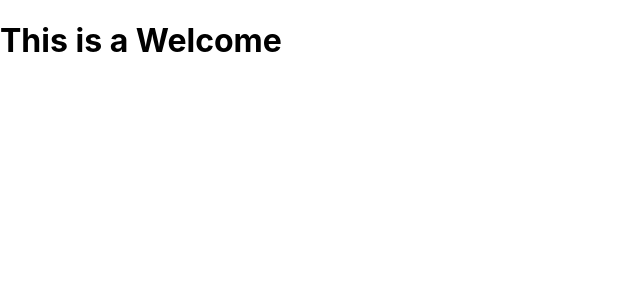
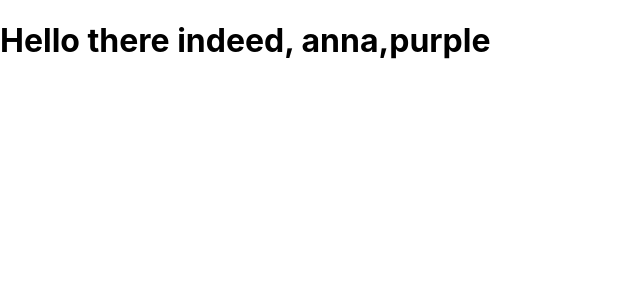
Before and after one commit to kavinduUdhara/react-coursera, a React (Create React App) app in the folder app1/: page / in a window 1280 px wide. Shown: the top 300 px of the page, without its empty margins (0-640 px from the left). Built offline with nearby package versions, Linux system fonts and the light colour scheme.

Commit message:
completed Passing props

```diff
--- a/app1/src/App.js
+++ b/app1/src/App.js
@@ -4,7 +4,10 @@ import Header from './components/Header'
 
 function App(props) {
   return (
-    <h1>This is a {props.title}</h1>
+    <div>
+      {/* <h1>This is a {props.title}</h1> */}
+      <Header name="anna" color="purple"/>
+    </div>
   )
 }
 
--- a/app1/src/components/Header.js
+++ b/app1/src/components/Header.js
@@ -1,4 +1,8 @@
-function Header(){
-    return <h1>Hello world</h1>
+import React from "react";
+
+function Header(props){
+    console.log(props)
+    return <h1>Hello there indeed, {props.name},
+    {props.color}</h1>;
 }
 export default Header;
```
